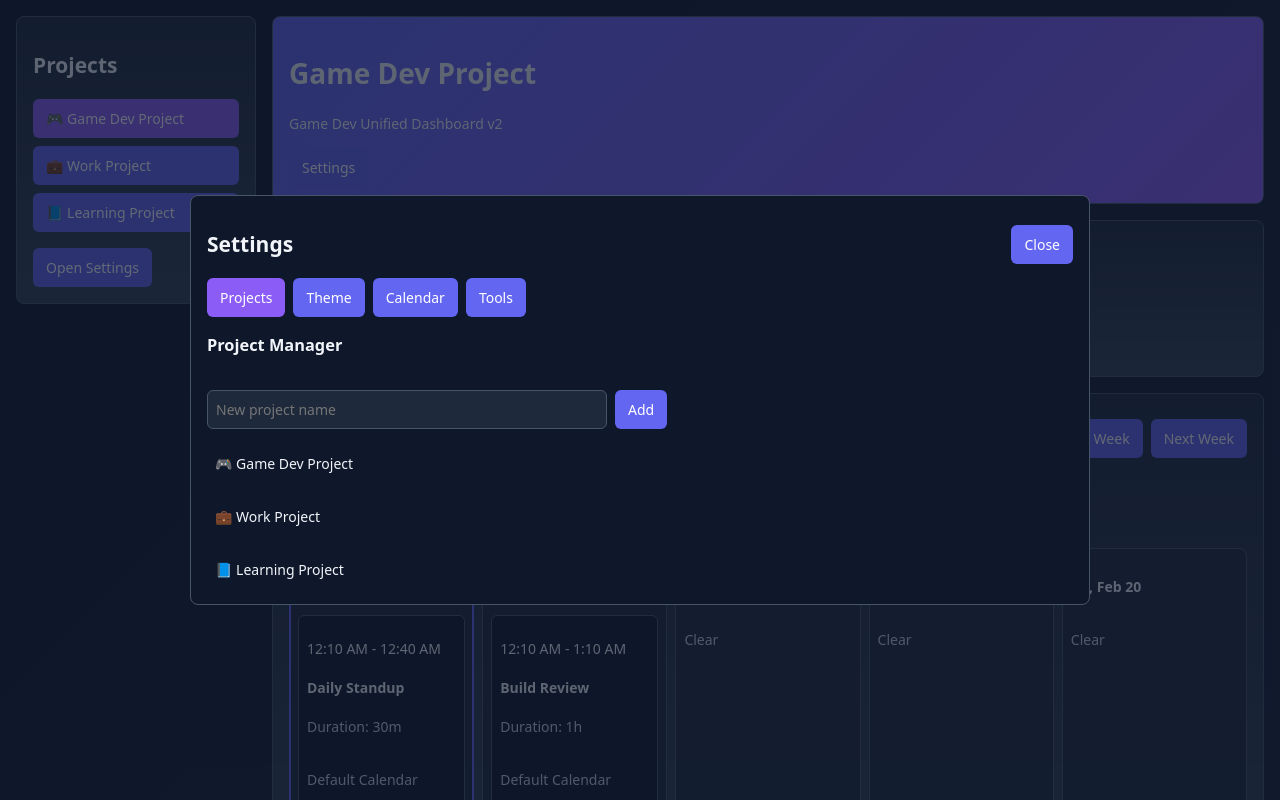
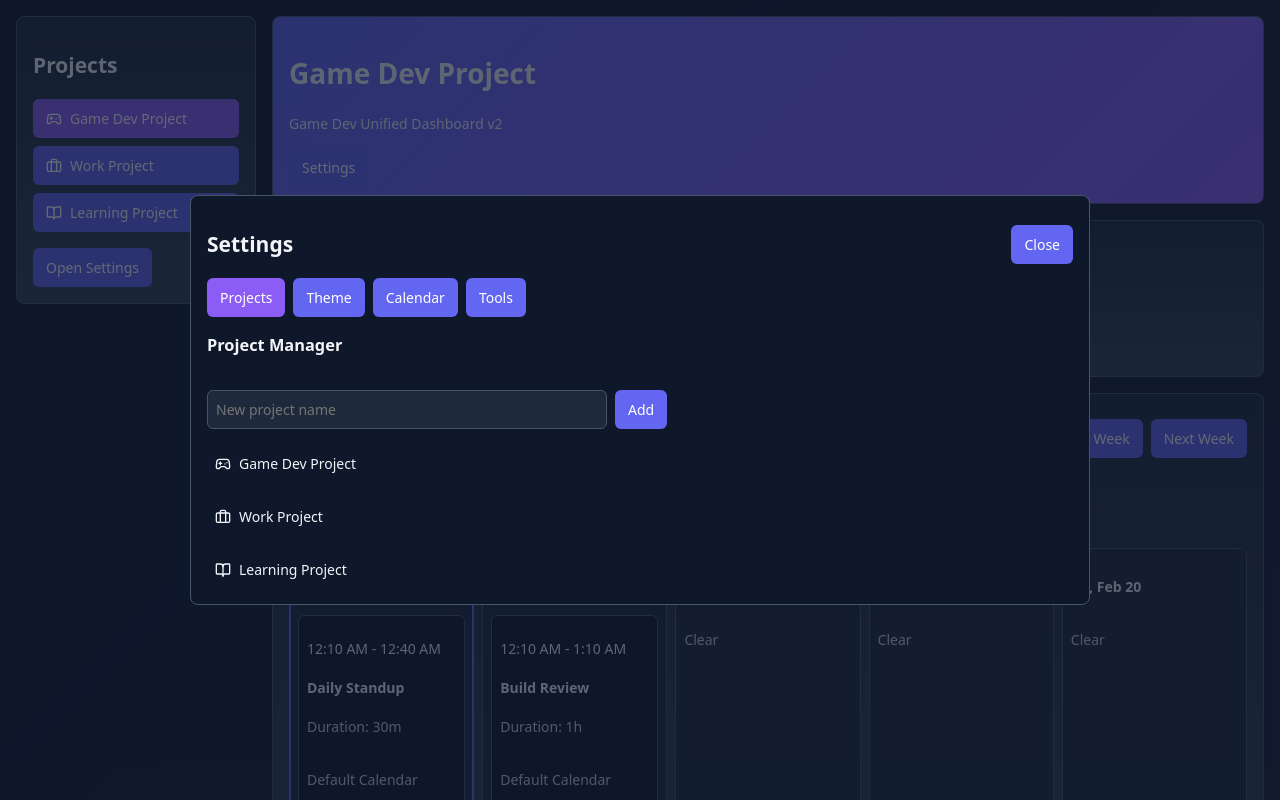
Before and after one commit to SBUplakankus/wfh-dashboard-v2, a React (Create React App) app: page / in a window 1280 px wide. Both pictures are taken after a click on the button "Open Settings". Shown: the top 800 px of the page. Built offline with nearby package versions, Linux system fonts and the light colour scheme.

Commit message:
Validate dashboard checklist and replace emoji icons with lucide
Co-authored-by: SBUplakankus <119906674+SBUplakankus@users.noreply.github.com>

```diff
--- a/package.json
+++ b/package.json
@@ -41,5 +41,8 @@
       "last 1 firefox version",
       "last 1 safari version"
     ]
+  },
+  "devDependencies": {
+    "@testing-library/react": "^16.3.2"
   }
 }
--- /dev/null
+++ b/src/components/IconGlyph.jsx
@@ -0,0 +1,24 @@
+import React from 'react';
+import { Briefcase, BookOpen, Gamepad2, Link2, Puzzle, Shapes } from 'lucide-react';
+
+const iconMap = {
+  gamepad: Gamepad2,
+  briefcase: Briefcase,
+  'book-open': BookOpen,
+  puzzle: Puzzle,
+  link: Link2
+};
+
+const fallbackByType = {
+  'game-dev': Gamepad2,
+  work: Briefcase,
+  learning: BookOpen,
+  custom: Puzzle
+};
+
+const IconGlyph = ({ name, type, className = '' }) => {
+  const Icon = iconMap[name] || fallbackByType[type] || Shapes;
+  return <Icon size={16} className={className} aria-hidden="true" />;
+};
+
+export default IconGlyph;
--- a/src/components/Sidebar.jsx
+++ b/src/components/Sidebar.jsx
@@ -1,5 +1,6 @@
 import React from 'react';
 import { useProjectContext } from '../context/ProjectContext';
+import IconGlyph from './IconGlyph';
 
 const Sidebar = ({ onOpenSettings }) => {
   const { projects, currentProject, setCurrentProjectId } = useProjectContext();
@@ -15,7 +16,7 @@ const Sidebar = ({ onOpenSettings }) => {
             onClick={() => setCurrentProjectId(project.id)}
             type="button"
           >
-            <span>{project.icon}</span> {project.name}
+            <span className="row"><IconGlyph name={project.icon} type={project.type} /> {project.name}</span>
           </button>
         ))}
       </div>
--- a/src/components/sections/CustomLinksSection.jsx
+++ b/src/components/sections/CustomLinksSection.jsx
@@ -1,4 +1,5 @@
 import React from 'react';
+import IconGlyph from '../IconGlyph';
 
 const CustomLinksSection = ({ links = [] }) => (
   <section className="card stack">
@@ -6,7 +7,7 @@ const CustomLinksSection = ({ links = [] }) => (
     {links.length === 0 ? <p className="muted">No custom links configured.</p> : null}
     {links.map((link) => (
       <a className="btn" href={link.path} key={link.id} target="_blank" rel="noreferrer">
-        {link.icon || '🔗'} {link.label}
+        <span className="row"><IconGlyph name={link.icon || 'link'} /> {link.label}</span>
       </a>
     ))}
   </section>
--- a/src/components/sections/WorkWeekMeetingsSection.jsx
+++ b/src/components/sections/WorkWeekMeetingsSection.jsx
@@ -25,12 +25,12 @@ const formatWithZone = (date, options, timeZone) => {
 
 const formatTime = (date, timeZone) => formatWithZone(date, { hour: 'numeric', minute: '2-digit' }, timeZone);
 
-const formatDayHeader = (date, timeZone) => formatWithZone(date, { weekday: 'short', month: 'short', day: 'numeric' }, timeZone);
+const formatDayHeader = (date) => formatWithZone(date, { weekday: 'short', month: 'short', day: 'numeric' });
 
-const formatWeekRange = (startDate, timeZone) => {
+const formatWeekRange = (startDate) => {
   const endDate = new Date(startDate);
   endDate.setDate(startDate.getDate() + 4);
-  return `Week of ${formatWithZone(startDate, { month: 'short', day: 'numeric' }, timeZone)}-${formatWithZone(endDate, { month: 'short', day: 'numeric' }, timeZone)}, ${startDate.getFullYear()}`;
+  return `Week of ${formatWithZone(startDate, { month: 'short', day: 'numeric' })}-${formatWithZone(endDate, { month: 'short', day: 'numeric' })}, ${startDate.getFullYear()}`;
 };
 
 const durationLabel = (start, end) => {
@@ -85,14 +85,14 @@ const WorkWeekMeetingsSection = ({ events, timeZone }) => {
           </button>
         </div>
       </div>
-      <p className="muted">{formatWeekRange(weekStart, timeZone)}</p>
+      <p className="muted">{formatWeekRange(weekStart)}</p>
       <div className="work-week-grid">
         {weekdays.map((day) => {
           const meetings = meetingsByDay[day.toDateString()] || [];
           const isToday = isSameLocalDay(day, today);
           return (
             <article key={day.toISOString()} className={`day-column ${isToday ? 'today' : ''}`}>
-              <h4>{formatDayHeader(day, timeZone)}</h4>
+              <h4>{formatDayHeader(day)}</h4>
               <div className="day-meetings">
                 {meetings.length === 0 ? <p className="muted">Clear</p> : null}
                 {meetings.map((meeting) => {
--- a/src/components/settings/ProjectManager.jsx
+++ b/src/components/settings/ProjectManager.jsx
@@ -1,5 +1,6 @@
 import React, { useState } from 'react';
 import { useProjectContext } from '../../context/ProjectContext';
+import IconGlyph from '../IconGlyph';
 
 const ProjectManager = () => {
   const { projects, addProject, removeProject } = useProjectContext();
@@ -12,7 +13,7 @@ const ProjectManager = () => {
       id,
       name,
       description: 'Custom project',
-      icon: '🧩',
+      icon: 'puzzle',
       color: '#a855f7',
       type: 'custom',
       features: { calendar: true, kanri: true, joplin: true, mkdocs: true, marktext: true, customLinks: true },
@@ -37,7 +38,7 @@ const ProjectManager = () => {
       </div>
       {projects.map((project) => (
         <div key={project.id} className="row card-inline">
-          <span>{project.icon} {project.name}</span>
+          <span className="row"><IconGlyph name={project.icon} type={project.type} /> {project.name}</span>
           {!['game-dev', 'work', 'learning'].includes(project.id) ? (
             <button className="btn danger" type="button" onClick={() => removeProject(project.id)}>
               Delete
--- a/src/utils/config.js
+++ b/src/utils/config.js
@@ -9,9 +9,9 @@ const projectBase = {
 };
 
 export const DEFAULT_PROJECTS = [
-  { id: 'game-dev', name: 'Game Dev Project', description: 'Main game development', icon: '🎮', color: '#6366f1', type: 'game-dev', ...projectBase, createdAt: Date.now(), lastAccessed: Date.now() },
-  { id: 'work', name: 'Work Project', description: 'Daily productivity and docs', icon: '💼', color: '#0ea5e9', type: 'work', ...projectBase, createdAt: Date.now(), lastAccessed: Date.now() },
-  { id: 'learning', name: 'Learning Project', description: 'Study and notes', icon: '📘', color: '#22c55e', type: 'learning', ...projectBase, createdAt: Date.now(), lastAccessed: Date.now() }
+  { id: 'game-dev', name: 'Game Dev Project', description: 'Main game development', icon: 'gamepad', color: '#6366f1', type: 'game-dev', ...projectBase, createdAt: Date.now(), lastAccessed: Date.now() },
+  { id: 'work', name: 'Work Project', description: 'Daily productivity and docs', icon: 'briefcase', color: '#0ea5e9', type: 'work', ...projectBase, createdAt: Date.now(), lastAccessed: Date.now() },
+  { id: 'learning', name: 'Learning Project', description: 'Study and notes', icon: 'book-open', color: '#22c55e', type: 'learning', ...projectBase, createdAt: Date.now(), lastAccessed: Date.now() }
 ];
 
 export const DEFAULT_CONFIG = {
```
Also changed, not shown: 3 other files (tests, documents, lock files or other folders).
